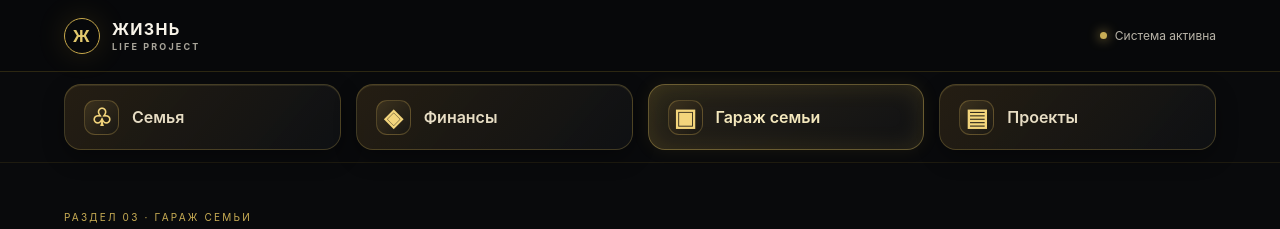
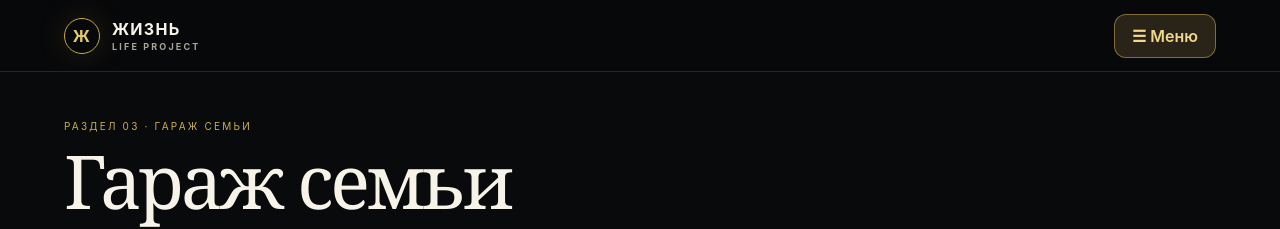
Before and after one commit to Igor-Samarin/life-project, a Next.js app: page /garage in a window 1280 px wide. Shown: the top 229 px of the page. Built offline with nearby package versions, Linux system fonts and the light colour scheme.

Commit message:
Move main sections into accessible right-side slide-out navigation

```diff
--- a/components/Layout.js
+++ b/components/Layout.js
@@ -1,3 +1,4 @@
+import {useState} from "react";
 import Link from "next/link";
 
 export const mainSections = [
@@ -7,7 +8,8 @@ export const mainSections = [
   { href: "/projects", label: "Проекты", icon: "▤" },
 ];
 
-export default function Layout({ children, active }) {
+export default function Layout({ children, active, home = false }) {
+  const [menuOpen,setMenuOpen]=useState(false);
   return (
     <>
       <style jsx global>{`
@@ -26,12 +28,21 @@ export default function Layout({ children, active }) {
         .lp-brand small{display:block;font-size:9px;color:#a9a59a;letter-spacing:.24em;margin-top:2px}
         .lp-status{font-size:12px;color:#b9b4a8;display:flex;gap:8px;align-items:center}
         .lp-dot{width:7px;height:7px;background:#c8ad55;border-radius:50%;box-shadow:0 0 12px #c8ad55}
+        .lp-menuButton{cursor:pointer;border:1px solid #d0ae5a88;border-radius:12px;padding:11px 17px;color:#f1d88d;background:#292318;font-weight:600}
+        .lp-menuBackdrop{position:fixed;inset:0;background:#0009;z-index:29}
+        .lp-menuPanel{position:fixed;right:0;top:0;bottom:0;width:min(360px,90vw);padding:28px;background:#111317;border-left:1px solid #c9a85a77;z-index:30;box-shadow:-20px 0 60px #000b;overflow:auto}
+        .lp-menuHeader{display:flex;align-items:center;justify-content:space-between;margin-bottom:28px;color:#e8cb80;font:26px Georgia,serif}
+        .lp-menuClose{cursor:pointer;color:#e9d6a5;border:1px solid #b69a5d66;border-radius:9px;background:#262117;padding:8px 13px}
+        .lp-menuList{display:flex;flex-direction:column;gap:12px}
+        .lp-menuList a{display:flex;align-items:center;gap:14px;padding:17px;border:1px solid #b99b5760;border-radius:14px;background:linear-gradient(110deg,#31291c,#17191c);font-weight:600}
+        .lp-menuList a:hover{border-color:#e8c778}
         .lp-navWrap{border-bottom:1px solid rgba(212,175,55,.10);background:rgba(10,11,13,.68)}
         .lp-nav{max-width:1320px;margin:0 auto;padding:12px 5vw;display:grid;grid-template-columns:repeat(4,1fr);gap:15px}
         .lp-navItem{min-height:66px;display:flex;align-items:center;gap:13px;padding:0 19px;border:1px solid rgba(217,187,91,.24);border-radius:17px;background:linear-gradient(130deg,rgba(49,39,22,.70),rgba(15,17,20,.96));color:#e7ddc4;box-shadow:inset 0 1px 0 rgba(255,226,143,.09),0 8px 22px #0005;transition:.2s ease;font-weight:600}
         .lp-navItem:hover{transform:translateY(-2px);border-color:rgba(241,208,111,.68);color:#fff4cf;box-shadow:0 12px 30px #0008}
         .lp-navItem.active{box-shadow:inset 0 0 25px rgba(212,175,55,.14),0 0 18px rgba(212,175,55,.08);color:#f4e8bd;border-color:rgba(217,187,91,.40);background:linear-gradient(145deg,rgba(49,43,28,.78),rgba(17,18,21,.88))}
         .lp-navIcon{color:#f3d57c;font-size:24px;width:35px;height:35px;display:grid;place-items:center;border:1px solid rgba(232,192,93,.25);border-radius:11px;background:linear-gradient(135deg,#3b311d,#191713)}
+        .lp-main.homeMain{max-width:none;padding:0 0 70px}
         .lp-main{max-width:1450px;margin:0 auto;padding:48px 5vw 80px}
         .lp-eyebrow{color:#c9ad54;text-transform:uppercase;letter-spacing:.22em;font-size:10px;margin-bottom:14px}
         .lp-title{font-family:Georgia,"Times New Roman",serif;font-size:clamp(44px,5.8vw,78px);font-weight:400;line-height:.95;margin:0;letter-spacing:-.045em}
@@ -63,7 +74,7 @@ export default function Layout({ children, active }) {
           :global(.lp-visual){height:125px}
           .lp-nav{padding:10px 16px;grid-template-columns:repeat(2,1fr)}
           .lp-navItem{min-height:56px;padding:0 12px;font-size:13px}
-          .lp-main{padding:36px 18px 58px}
+          .lp-main{padding:36px 18px 58px}.lp-main.homeMain{padding:0 0 48px}
           .lp-grid{grid-template-columns:1fr 1fr}
           .lp-kpis{grid-template-columns:repeat(2,1fr)}
           .lp-status span:last-child{display:none}
@@ -81,19 +92,10 @@ export default function Layout({ children, active }) {
             <div className="lp-mark">Ж</div>
             <div>ЖИЗНЬ<small>LIFE PROJECT</small></div>
           </Link>
-          <div className="lp-status"><i className="lp-dot"></i><span>Система активна</span></div>
+          <button className="lp-menuButton" type="button" aria-expanded={menuOpen} onClick={()=>setMenuOpen(true)}>☰ Меню</button>
         </header>
-        <div className="lp-navWrap">
-          <nav className="lp-nav" aria-label="Главные разделы">
-            {mainSections.map((item) => (
-              <Link key={item.href} href={item.href} className={`lp-navItem ${active === item.href ? "active" : ""}`}>
-                <span className="lp-navIcon">{item.icon}</span>
-                <span>{item.label}</span>
-              </Link>
-            ))}
-          </nav>
-        </div>
-        <main className="lp-main">{children}</main>
+        {menuOpen && <><div className="lp-menuBackdrop" onClick={()=>setMenuOpen(false)}></div><aside className="lp-menuPanel" aria-label="Меню разделов"><div className="lp-menuHeader">ЖИЗНЬ <button className="lp-menuClose" type="button" onClick={()=>setMenuOpen(false)}>✕ Закрыть</button></div><nav className="lp-menuList"><Link href="/" onClick={()=>setMenuOpen(false)}>⌂ Главная</Link>{mainSections.map(item=><Link key={item.href} href={item.href} onClick={()=>setMenuOpen(false)}><span className="lp-navIcon">{item.icon}</span>{item.label} →</Link>)}<Link href="/projects/shopify" onClick={()=>setMenuOpen(false)}>◇ Shopify →</Link></nav></aside></>}
+        <main className={"lp-main"+(home?" homeMain":"")}>{children}</main>
         <footer className="lp-footer">Life Project · стратегия реальной жизни</footer>
       </div>
     </>
```
